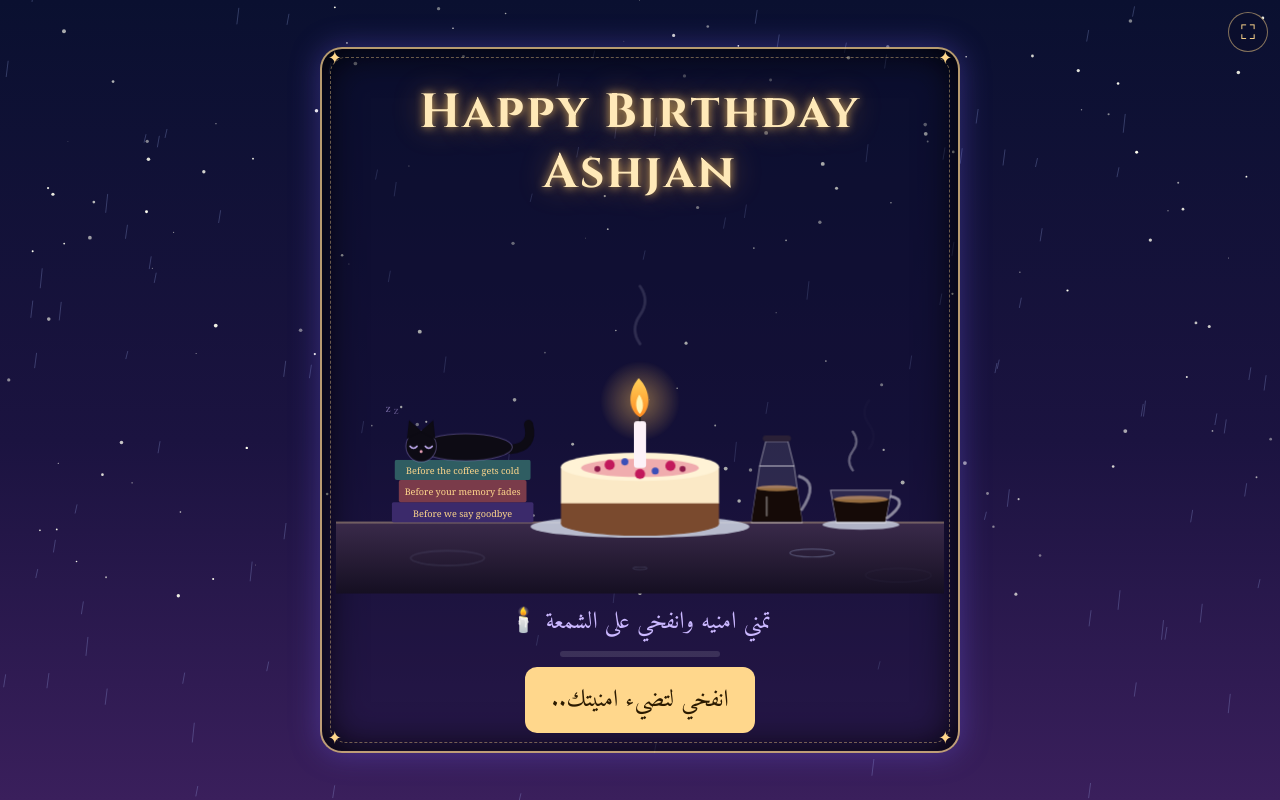
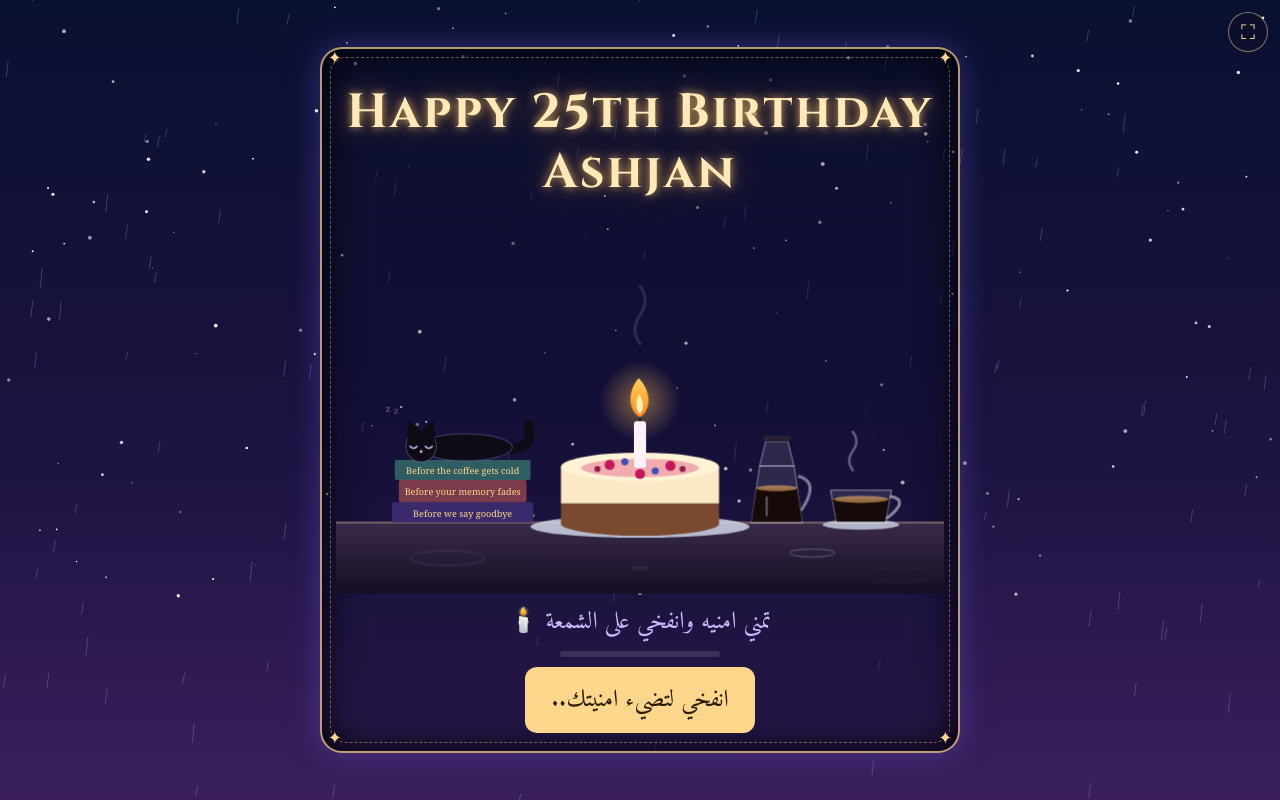
Before and after one commit to fofaeng/birthday-card, a plain HTML site: page index.html in a window 1280 px wide. Drawn offline with Linux system fonts and the light colour scheme.

Commit message:
25birthday

```diff
--- a/index.html
+++ b/index.html
@@ -16,7 +16,7 @@
         <span class="corner tl">✦</span><span class="corner tr">✦</span>
         <span class="corner bl">✦</span><span class="corner br">✦</span>
 
-        <h1 id="title" dir="ltr">Happy Birthday <br><span>Ashjan</span></h1>
+        <h1 id="title" dir="ltr">Happy 25th Birthday <br><span>Ashjan</span></h1>
         <div id="message" class="glass hidden">
             <p id="text"></p>
         </div>
```
